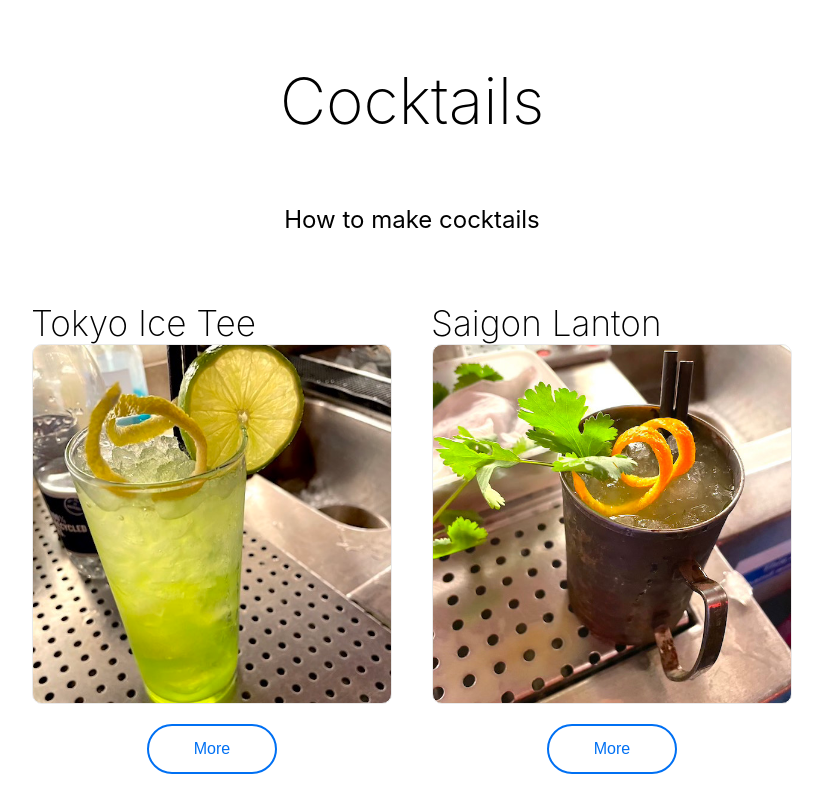
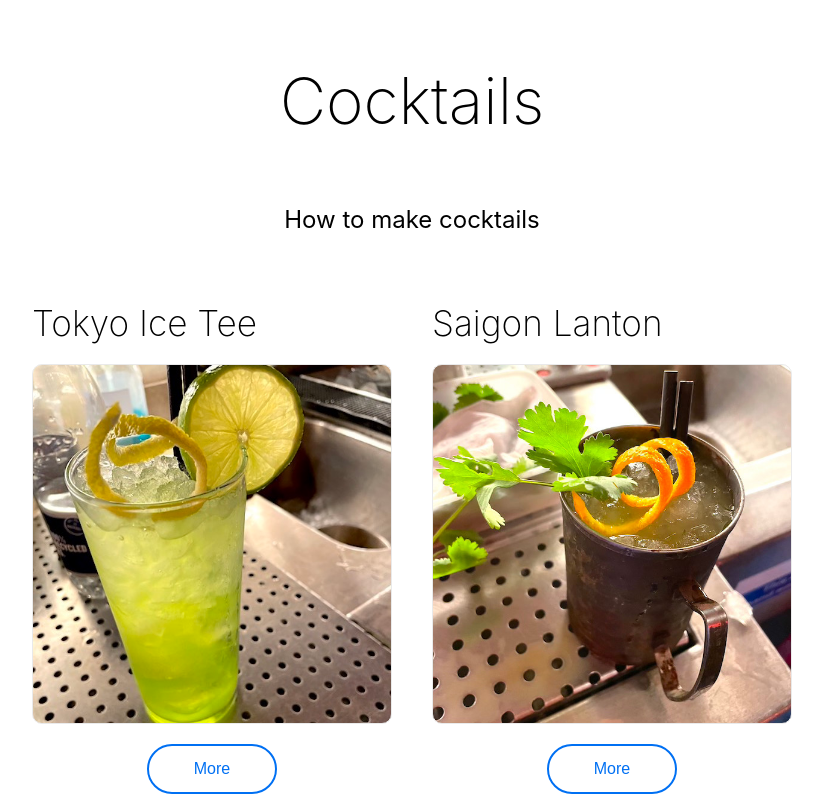
Before and after one commit to bacc0/cocktails, a Next.js app: page / in a window 1280 px wide. Shown: the top 800 px of the page, without its empty margins (228-1051 px from the left). Built offline with nearby package versions, Linux system fonts and the light colour scheme.

Commit message:
margin change

```diff
--- a/components/Card.js
+++ b/components/Card.js
@@ -20,7 +20,8 @@ const Card = (props) => {
 
      return (
           <div onClick={handleClick_close}>
-               <span className={styles.title}> {name} </span>
+               <div className={styles.title}> {name} </div>
+
                <div
                     className={styles.container}
                     style={{
--- a/components/Card.module.scss
+++ b/components/Card.module.scss
@@ -1,6 +1,6 @@
 .title {
-     margin: 50px 0;
-     padding: 50px 19px;
+     margin: 0px 0;
+     padding: 0px 20px 20px;
      font-size: 2.2rem;
      border-radius: 11px;
      font-weight: 200;
@@ -51,7 +51,7 @@
           font-size: 1rem;
           // text-shadow: 0 0 6px #000000;
           font-weight: 400;
-          margin-bottom: 70px;
+          margin-bottom: 50px;
           cursor: pointer;
      }
 }
```
